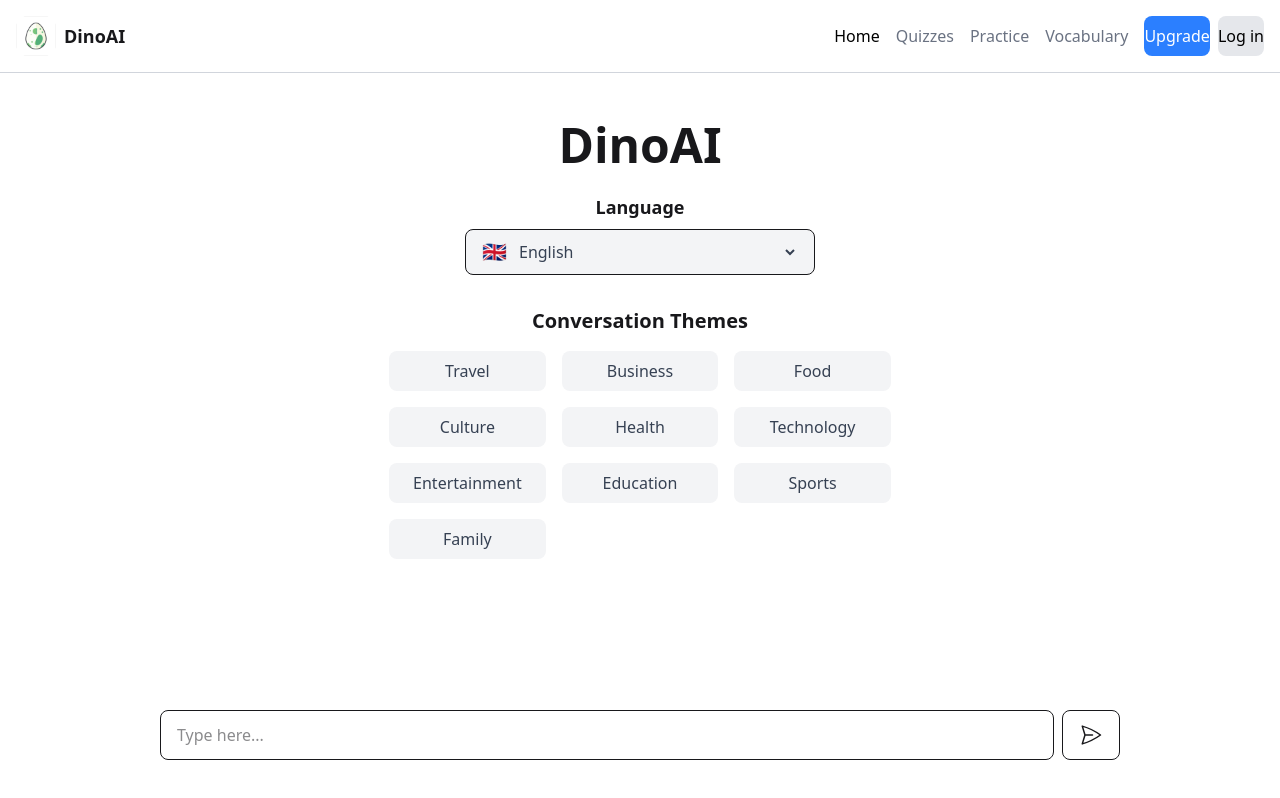
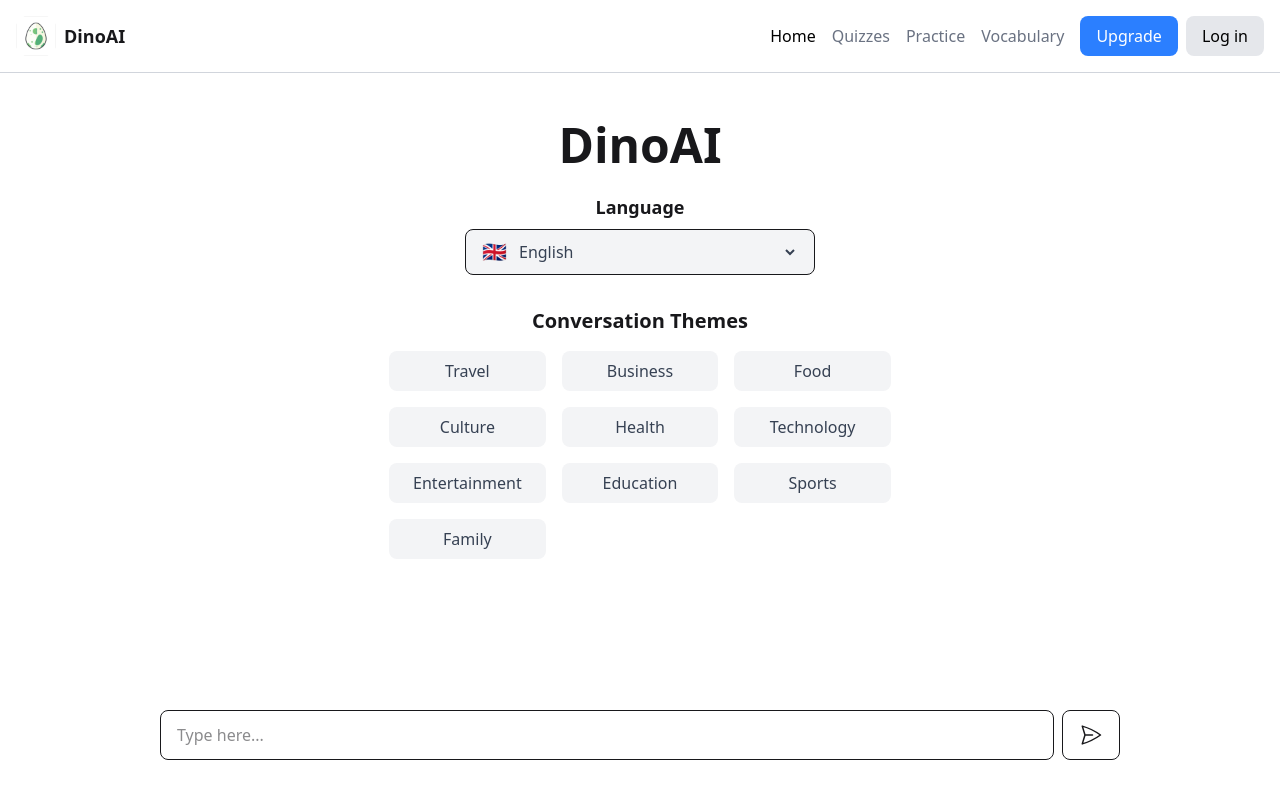
Before and after one commit to Capstone-Projects-2025-Spring/section-005-karlmorris-projects-dinoai-chat, a React (Vite) app in the folder frontend/: page / in a window 1280 px wide. Built offline with nearby package versions, Linux system fonts and the light colour scheme.

Commit message:
frontend: small UI fix in Chat Page

```diff
--- a/frontend/src/components/Button.jsx
+++ b/frontend/src/components/Button.jsx
@@ -6,7 +6,7 @@ export default function Button({
     onClick,
     className = ""
   }) {
-    const baseClasses = "py-2 font-medium rounded-lg transition";
+    const baseClasses = "py-2 px-2 md:px-4 font-medium rounded-lg transition";
 
     // Different variants
     const variants = {
--- a/frontend/src/components/ChatBubble.jsx
+++ b/frontend/src/components/ChatBubble.jsx
@@ -1,7 +1,7 @@
 export default function ChatBubble({ message, isUser }) {
     return (
         <div className={`chat ${isUser ? "chat-end" : "chat-start"}`}>
-          <div className={`chat-bubble ${isUser ? "chat-bubble-info" : "chat-bubble-"}`}>
+            <div className={`chat-bubble break-words ${isUser ? "bg-lime-200" : ""}`}>
                 {message}
             </div>
         </div>
--- a/frontend/src/components/ChatWindow.jsx
+++ b/frontend/src/components/ChatWindow.jsx
@@ -1,7 +1,7 @@
 import ChatBubble from "./ChatBubble";
 export default function ChatWindow({ messages }) {
     return (
-      <div className="flex flex-col p-4 h-[500px] overflow-y-auto">
+        <div className="flex flex-col p-4 h-auto">
             {messages.map((msg, index) => (
                 <ChatBubble key={index} message={msg.text} isUser={msg.isUser} />
             ))}
```
Lines whose indentation alone changed are shown as unchanged.
